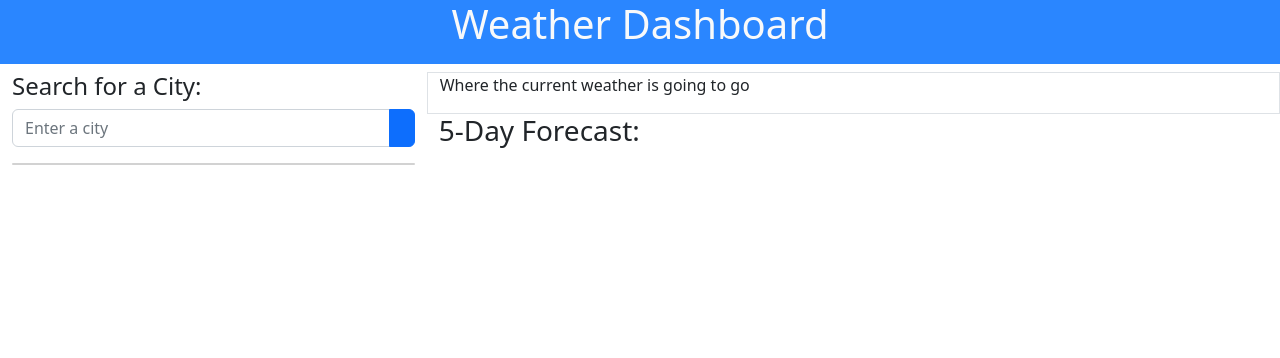
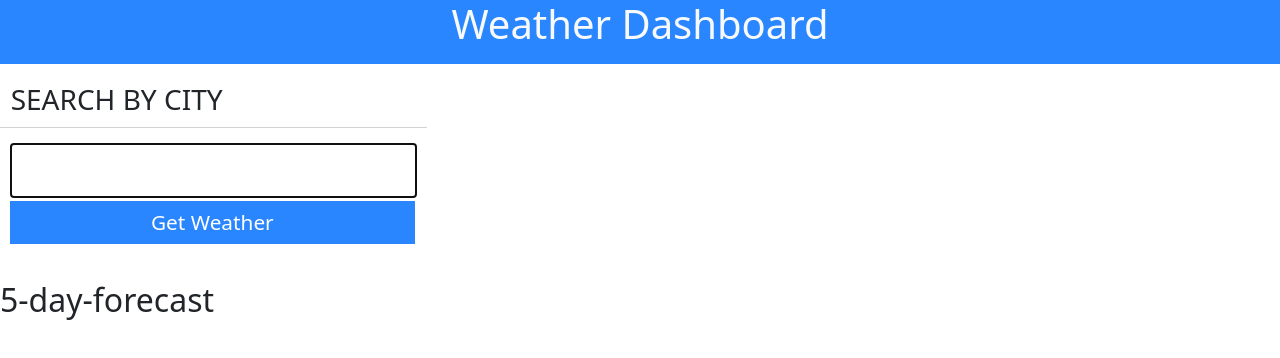
Before and after one commit to gi0313/weather-dashboard, a plain HTML site: page index.html in a window 1280 px wide. Drawn offline with nearby package versions, Linux system fonts and the light colour scheme.

Commit message:
got city coordinates

```diff
--- a/assets/css/style.css
+++ b/assets/css/style.css
@@ -1,3 +1,75 @@
-header {
+
+    * {
+    box-sizing: border-box;
+  }
+
+  header {
     background-color: rgb(42, 134, 255);
 }
+
+   .btn {
+    font-size: 1.3rem;
+    text-decoration:none;
+    padding: 6px 5px;
+    width: 100%;
+    display: block;
+    margin: 5px 0;
+    border-radius: var(--border-radius);
+    color: white;
+    border: none;
+    outline: none;
+    background-color: rgb(42, 134, 255);
+    box-shadow: 3px 3px var(--dark);
+    transform: translate(-1px, -1px);
+  }
+
+   .btn:hover {
+    color: var(--primary);
+    background-color: var(--tertiary);
+    transform: translate(0, 0);
+    box-shadow: 2px 2px var(--dark);
+  }
+
+  .btn-inline {
+    display: inline;
+  }
+
+
+  /* CARDS */
+  .card {
+    margin: 0 0 20px 0;
+    border: 3px solid var(--dark);
+    border-radius: var(--border-radius);
+  }
+
+  .card-header {
+    color: var(--primary);
+    background-color: var(--dark);
+    padding: 2.5%;
+    border-radius: calc(.18rem - 1px) calc(.18rem - 1px) 0 0;
+  }
+
+  .card-body {
+    padding: 2.5%;
+  }
+
+  /* FORM */
+  .form-label,
+  .form-input,
+  .form-textarea {
+    display: block;
+  }
+
+  .form-label {
+    font-size: 1.1rem;
+    margin: 0 0 0 5px;
+  }
+
+  .form-input {
+    width: 100%;
+    padding: 3%;
+    margin: 5px 0;
+    font-size: 1.2rem;
+    border: 2px solid var(--light-dark);
+    border-radius: var(--border-radius);
+  }
--- a/assets/js/script.js
+++ b/assets/js/script.js
@@ -1 +1,45 @@
 //5c6e1425d7ae9ef9ee8b2d6a28ba77f3 api key
+let weatherEl = document.querySelector("#city-form");
+let cityEl = document.querySelector("#city");
+let fiveDayForecast = document.querySelector("#five-day-forecast")
+
+//checks if a city name is input or not
+var citySearch = function(event){
+    event.preventDefault();
+    var city = cityEl.value.trim();
+    if(city){
+        getCityData(city);
+        city.value = "";
+    }else{
+        alert("Please enter a city.")
+    }
+    //console.log(city);
+}
+var getCityData = function(location) {
+    //make a request to find the city the user is looking for
+    var apiUrl = "http://api.openweathermap.org/geo/1.0/direct?q=" + location + "&appid=5c6e1425d7ae9ef9ee8b2d6a28ba77f3";
+
+        fetch(apiUrl).then(function(response) {
+            if (response.ok) {
+                response.json().then(function(data) {
+                    console.log(data);
+                    //longitude
+                    let lon = data[0].lon;
+                    //latitude
+                    let lat = data[0].lat;
+                    console.log(lon, lat);
+                displayWeather(location, lon,lat);
+                })
+            } else {
+                alert("City not found!");
+            }
+        })
+}
+
+var displayWeather = function(searchedLocation) {
+    fiveDayForecast.textContent = searchedLocation;
+    console.log(location, searchedLocation);
+
+}
+
+weatherEl.addEventListener("submit", citySearch);
--- a/index.html
+++ b/index.html
@@ -13,31 +13,22 @@
     <header>
         <h1 class="text-light text-center pb-3">Weather Dashboard</h1>
     </header>
-    <main class="container-fluid">
-    <section class="row">
-        <!--city search-->
-        <div class="col-md-4">
-            <h4>Search for a City:</h4>
-              <div class="input-group mb-3">
-                <input id="city-input" type="text" class="form-control" placeholder="Enter a city">
-                <button class="btn btn-primary" type="button" id="search-button"></button>
-              </div>
-              <div class="card">
-                <ul id="search-card"class="list-group list-group-flush">
-                </ul>
-              </div>
+    <main class="flex-row justify-space-between">
+        <div class="col-12 col-md-4">
+         <div class="card">
+          <h3 class="card-header text-uppercase">Search by City</h3>
+            <form id="city-form" class="card-body">
+              <input name="city" id="city" type="text" autofocus="true" class="form-input"/>
+              <button type="submit" class="btn">Get Weather</button>
+            </form>
+         </div>
         </div>
-        <div class="col-md-8">
-            <!--Current Weather-->
-            <div class="row border d-block ">
-                <p>Where the current weather is going to go</p>
-            </div>
-            <!--5-Day Forecast-->
-            <h3>5-Day Forecast:</h3>
-            <div id="forecast" class="row d-flex">
-            </div>
+
+        <div class="col-12 col-md-8">
+          <h2 class="forcast">5-day-forecast <span id="five-day-forecast"></span></h2>
+          <div id="weather-container"></div>
         </div>
-    </section>
+    </main>
     <script src="./assets/js/script.js"></script>
 </body>
 </html>
```
